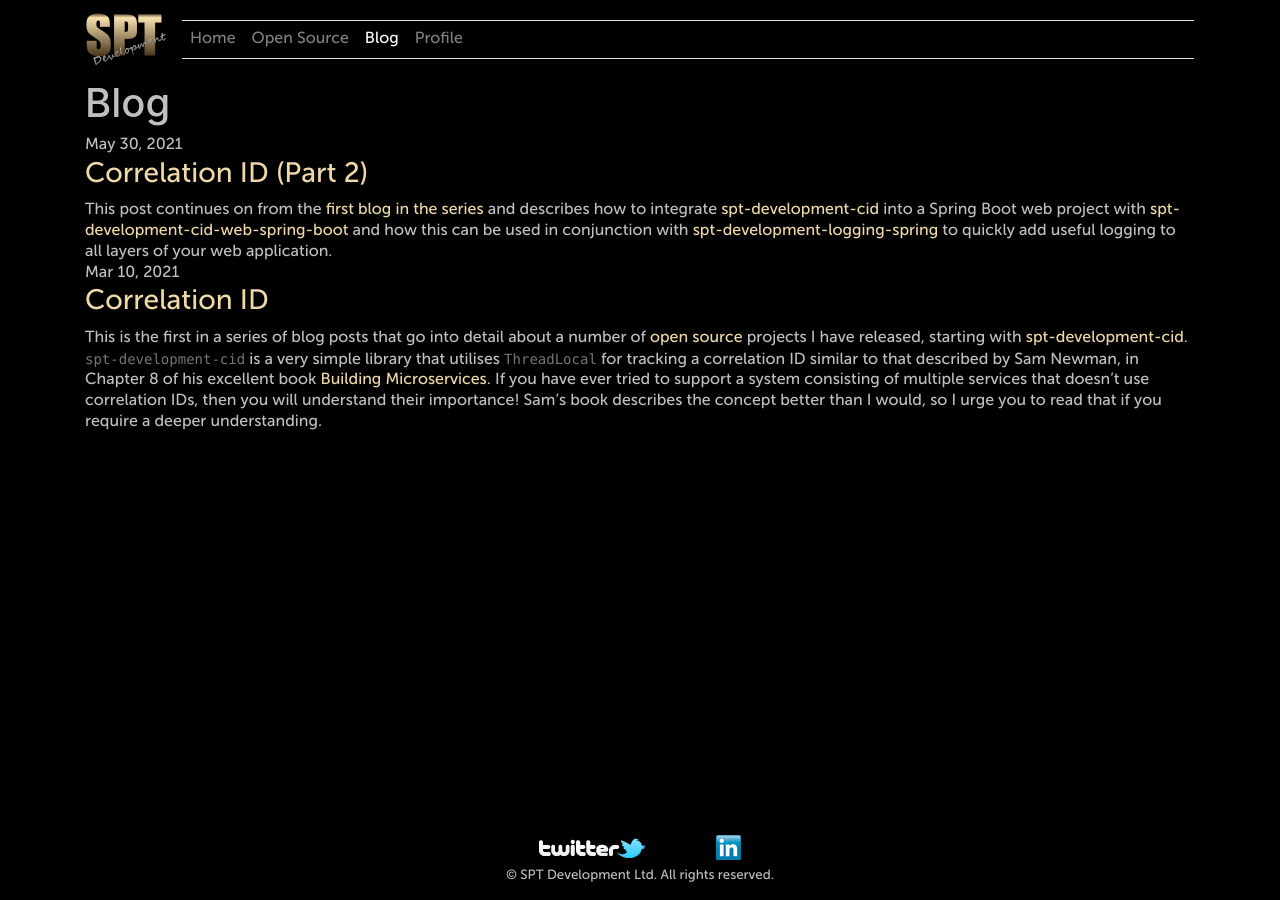
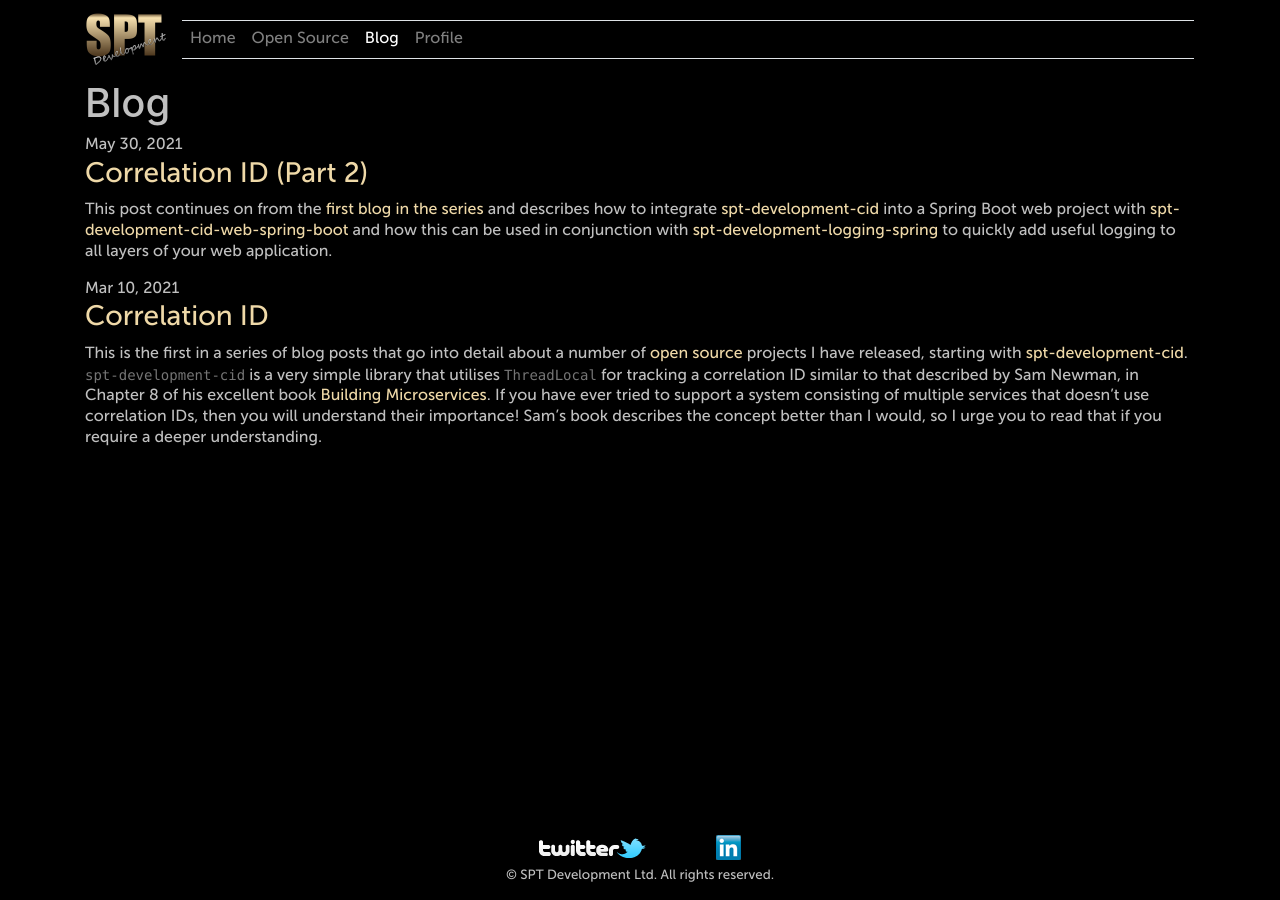
Before and after one commit to spt-development/spt-development.github.io, a Jekyll site: the page built from blog.markdown, in a window 1280 px wide. Built offline with Jekyll 4.4.1, drawn with Linux system fonts in a browser that asks for light colours.

Commit message:
Added extra space after each blog post preview

```diff
--- a/_layouts/blog.html
+++ b/_layouts/blog.html
@@ -19,7 +19,7 @@ layout: page
   <ul class="post-list">
     {%- assign date_format = site.minima.date_format | default: "%b %-d, %Y" -%}
     {%- for post in posts -%}
-    <li>
+    <li class="mb-3">
       <span class="post-meta">{{ post.date | date: date_format }}</span>
       <h3>
         <a class="post-link" href="{{ post.url | relative_url }}">
```
